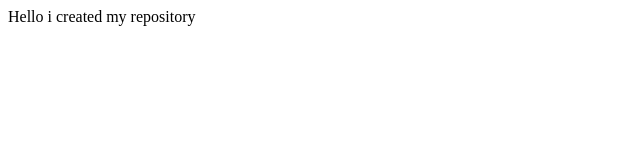
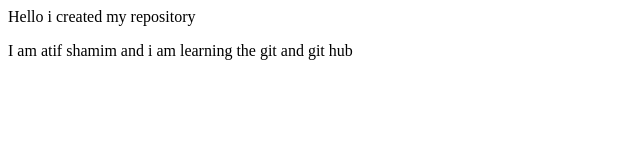
Before and after one commit to AtifShamim321/MyRepos, a plain HTML site: page index.html in a window 1280 px wide. Shown: the whole page, without its empty margins (0-640 px from the left). Drawn offline with Linux system fonts and the light colour scheme.

Commit message:
Update index.html

```diff
--- a/index.html
+++ b/index.html
@@ -1 +1,2 @@
 <p>Hello i created my repository </p>
+<p>I am atif shamim and i am learning the git and git hub</p>
```
